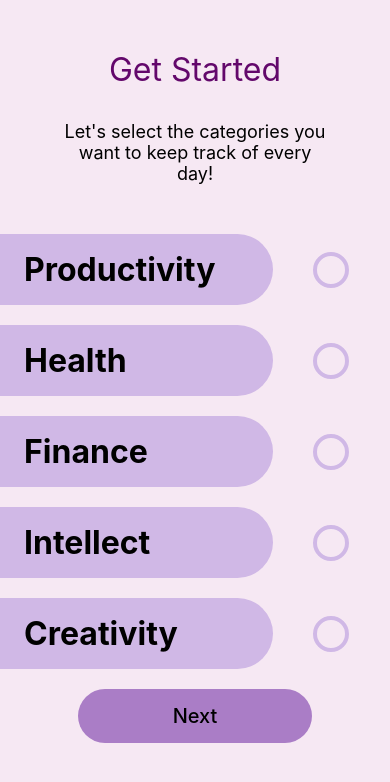
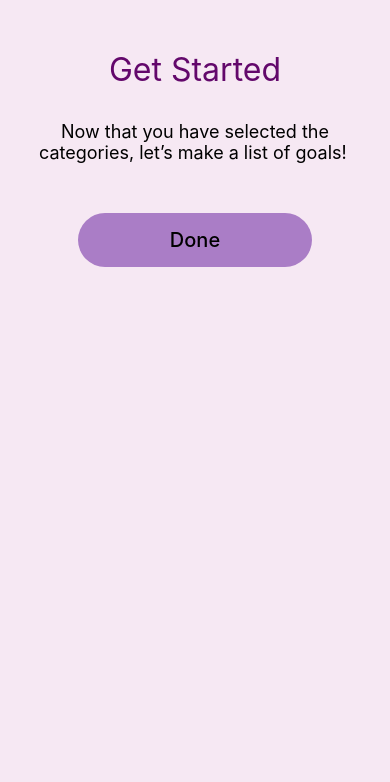
Before and after one commit to GeorgiaTsoukala/CheckIt, a React Native app: screen /Goals in a window 390 px wide. Shown: the top 782 px of the page. Built offline with nearby package versions, Linux system fonts and the light colour scheme.

Commit message:
adding content to get started screens

```diff
--- a/App.js
+++ b/App.js
@@ -10,6 +10,7 @@ import VisualizationsScreen from './screens/VisualizationsScreen';
 import BottomNavigation from './bottomNavigation'
 import CategoriesScreen from './screens/get_started/CategoriesScreen'
 import IconScreen from './screens/get_started/IconScreen'
+import GoalsScreen from './screens/get_started/GoalsScreen'
 
 const Stack = createNativeStackNavigator();
 
@@ -19,8 +20,9 @@ export default function App() {
       <Stack.Navigator screenOptions={{ headerShown: false }}>
         <Stack.Screen name="Categories" component={CategoriesScreen}/>
         <Stack.Screen name="IconGetStarted" component={IconScreen}/>
-        {/* <Stack.Screen options={{ headerShown: false }} name="Login" component={LoginScreen} />
-        <Stack.Screen name="BottomNavigation" component={BottomNavigation}/> */}
+        <Stack.Screen name="Goals" component={GoalsScreen}/>
+        {/* <Stack.Screen options={{ headerShown: false }} name="Login" component={LoginScreen} /> */}
+        <Stack.Screen name="BottomNavigation" component={BottomNavigation}/>
         {/* <Stack.Screen name="Home" component={HomeScreen} />
         <Stack.Screen name="Checklist" component={ChecklistScreen} />
         <Stack.Screen name="Visualizations" component={VisualizationsScreen} />     */}
--- a/screens/get_started/CategoriesScreen.js
+++ b/screens/get_started/CategoriesScreen.js
@@ -70,11 +70,11 @@ const styles = StyleSheet.create({
     fontSize: 32,
   },
   subtitle: {
+    width: '70%',
     marginTop: 32,
+    marginBottom: 50,
     fontSize: 18,
     textAlign: 'center',
-    marginHorizontal: 60,
-    marginBottom: 50,
   },
   categoryTxt: {
     fontSize: 32,
@@ -112,6 +112,8 @@ const styles = StyleSheet.create({
   button: {
     width: '60%',
     backgroundColor: '#AA7DC6',
+    // position: 'absolute',
+    // bottom: 0,
     padding: 15,
     borderRadius: 50,
     alignItems: 'center',
--- a/screens/get_started/GoalsScreen.js
+++ b/screens/get_started/GoalsScreen.js
@@ -1,18 +1,60 @@
-import { StyleSheet, Text, View } from 'react-native'
+import { StyleSheet, Text, TouchableOpacity, View } from 'react-native'
 import React from 'react'
+import { useNavigation } from '@react-navigation/native';
 
-const ChecklistScreen = () => {
+const GoalsScreen = () => {
+  const navigation = useNavigation();
+
   return (
-    <View style = {styles.body}>
-      <Text>Goals Screen</Text>
+    <View style={styles.body}>
+      <View style={styles.center}>
+        <Text style={styles.title}>Get Started</Text>
+        <Text style={styles.subtitle}>Now that you have selected the categories, let’s make a list of goals! </Text>
+      </View>
+
+      <View style={styles.center}>
+        <TouchableOpacity
+          onPress={() => {/*navigation.replace('BottomNavigation');*/}}
+          style={styles.button}
+        >
+          <Text style={styles.btnText}>Done</Text>
+        </TouchableOpacity>
+      </View>
     </View>
   )
 }
 
-export default ChecklistScreen
+export default GoalsScreen
 
 const styles = StyleSheet.create({
   body: {
+    flex: 1,
     paddingTop: 50,
-  }
+    backgroundColor: '#F6E8F3',
+  },
+  center: {
+    alignItems: 'center',
+  },
+  title: {
+    color: '#63086B',
+    fontSize: 32,
+  },
+  subtitle: {
+    width: '80%',
+    marginTop: 32,
+    marginBottom: 50,
+    fontSize: 18,
+    textAlign: 'center'
+  },
+  button: {
+    width: '60%',
+    backgroundColor: '#AA7DC6',
+    padding: 15,
+    borderRadius: 50,
+    alignItems: 'center',
+  },
+  btnText: {
+    fontSize: 20,
+    fontWeight: '500',
+  },
 })
--- a/screens/get_started/IconScreen.js
+++ b/screens/get_started/IconScreen.js
@@ -1,18 +1,64 @@
-import { StyleSheet, Text, View } from 'react-native'
+import { Image, StyleSheet, Text, TouchableOpacity, View } from 'react-native'
 import React from 'react'
+import { useNavigation } from '@react-navigation/native';
 
-const ChecklistScreen = () => {
+const IconScreen = () => {
+  const navigation = useNavigation();
+
   return (
-    <View style = {styles.body}>
-      <Text>Dummy get started Screen</Text>
+    <View style={styles.body}>
+      <View style={styles.center}>
+        <Text style={styles.title}>Get Started</Text>
+        <Text style={styles.subtitle}>Now that you have selected the categories, let’s make a list of goals! </Text>
+      </View>
+
+      <View style={styles.center}>
+        <Image source={require('../../assets/get_started_icon.png')} />
+      </View>
+
+      <View style={styles.center}>
+        <TouchableOpacity
+          onPress={() => {navigation.navigate("Goals")}}
+          style={styles.button}
+        >
+          <Text style={styles.btnText}>Let's go!</Text>
+        </TouchableOpacity>
+      </View>
     </View>
   )
 }
 
-export default ChecklistScreen
+export default IconScreen
 
 const styles = StyleSheet.create({
   body: {
+    flex: 1,
     paddingTop: 50,
-  }
+    backgroundColor: '#F6E8F3',
+  },
+  center: {
+    alignItems: 'center',
+  },
+  title: {
+    color: '#63086B',
+    fontSize: 32,
+  },
+  subtitle: {
+    width: '80%',
+    marginTop: 32,
+    marginBottom: 50,
+    fontSize: 18,
+    textAlign: 'center'
+  },
+  button: {
+    width: '60%',
+    backgroundColor: '#AA7DC6',
+    padding: 15,
+    borderRadius: 50,
+    alignItems: 'center',
+  },
+  btnText: {
+    fontSize: 20,
+    fontWeight: '500',
+  },
 })
```
Also changed, not shown: assets/get_started_icon.png (added).
